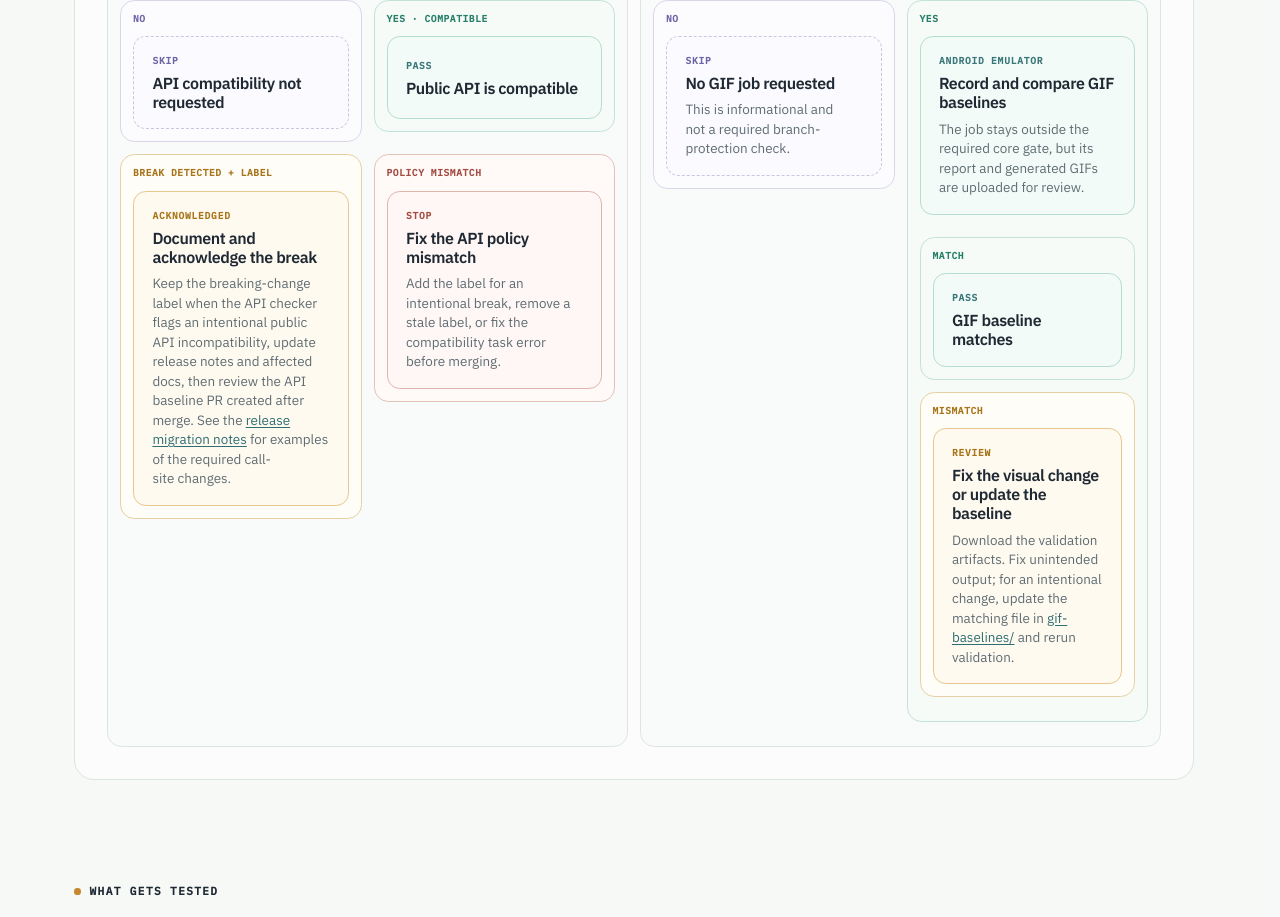
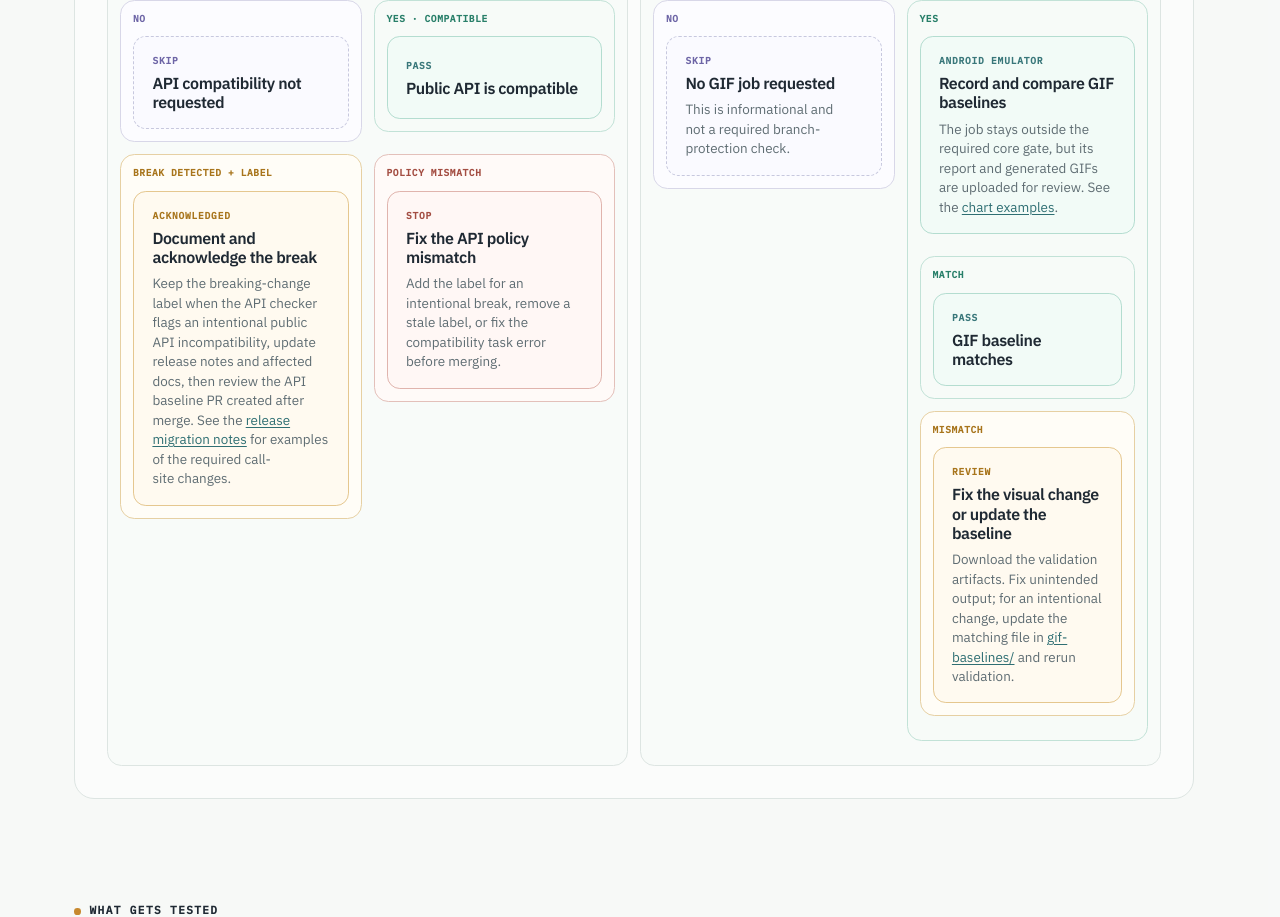
Before and after one commit to HDCharts/charts-docs, a Next.js app in the folder docs-app/: page /workflow in a window 1280 px wide. Shown: the part 2740-3657 px from the top of the page. Built offline with nearby package versions, Linux system fonts and the light colour scheme; a web font is replaced by a local one.

Commit message:
docs: link GIF validation to examples

```diff
--- a/docs-app/app/workflow/page.tsx
+++ b/docs-app/app/workflow/page.tsx
@@ -277,7 +277,7 @@ export default function WorkflowPage() {
                   <WorkflowNode label="SKIP" title="No GIF job requested" detail="This is informational and not a required branch-protection check." tone="optional" />
                 </WorkflowBranch>
                 <WorkflowBranch label="YES" tone="success">
-                  <WorkflowNode label="ANDROID EMULATOR" title="Record and compare GIF baselines" detail="The job stays outside the required core gate, but its report and generated GIFs are uploaded for review." tone="success" />
+                  <WorkflowNode label="ANDROID EMULATOR" title="Record and compare GIF baselines" detail={<>The job stays outside the required core gate, but its report and generated GIFs are uploaded for review. See the <Link href={`/${defaultVersion}/wiki/examples`}>chart examples</Link>.</>} tone="success" />
                   <div className="workflow-branch-grid">
                     <WorkflowBranch label="MATCH" tone="success">
                       <WorkflowNode label="PASS" title="GIF baseline matches" tone="success" />
```
